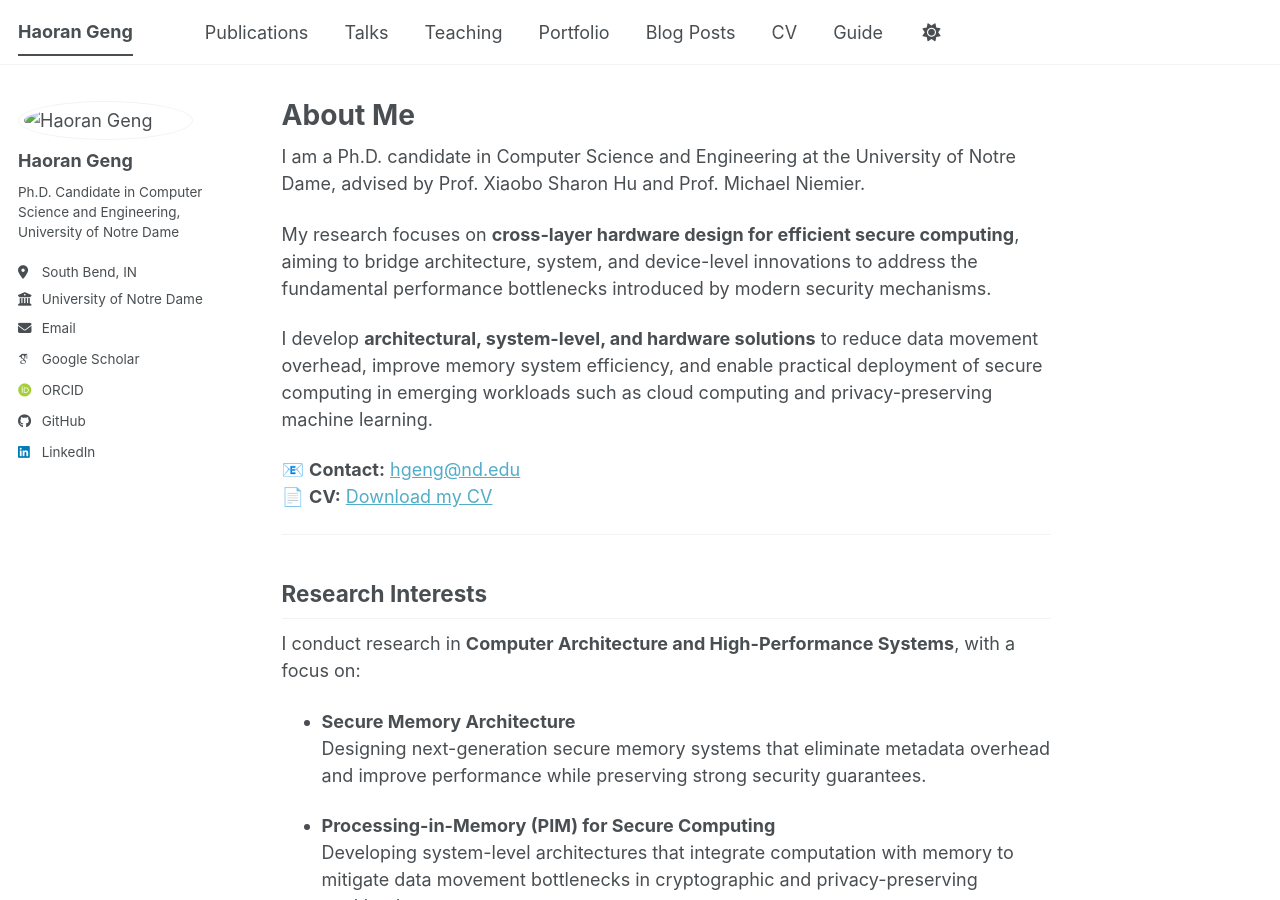
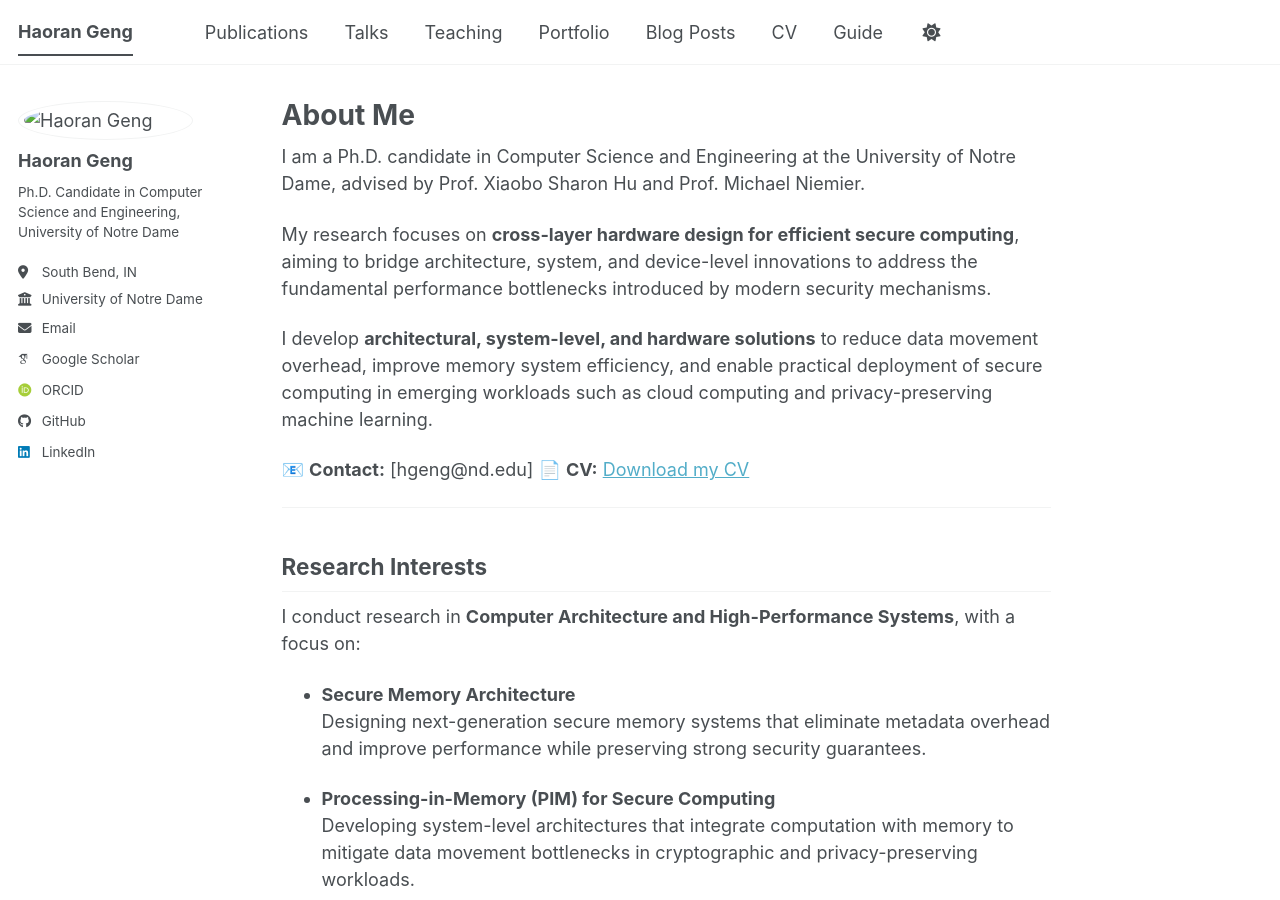
Before and after one commit to haoran-g/haoran-g.github.io, a Jekyll site: the page built from _pages/about.md, in a window 1280 px wide and 900 px high. Built offline with Jekyll 4.4.1, drawn with Linux system fonts in a browser that asks for light colours; some web fonts are replaced; a script bundle is joined from its source files by our own code; library files that are not in the unit come from our copies; some of the changed lines change nothing that is shown.

Commit message:
trigger rebuild

```diff
--- a/_pages/about.md
+++ b/_pages/about.md
@@ -13,7 +13,7 @@
 
 I develop **architectural, system-level, and hardware solutions** to reduce data movement overhead, improve memory system efficiency, and enable practical deployment of secure computing in emerging workloads such as cloud computing and privacy-preserving machine learning.
 
-📧 **Contact:** [hgeng@nd.edu](mailto:hgeng@nd.edu)
+📧 **Contact:** [hgeng@nd.edu]
 📄 **CV:** [Download my CV](/files/Haoran_Geng_CV.pdf)
 
 ---
```
